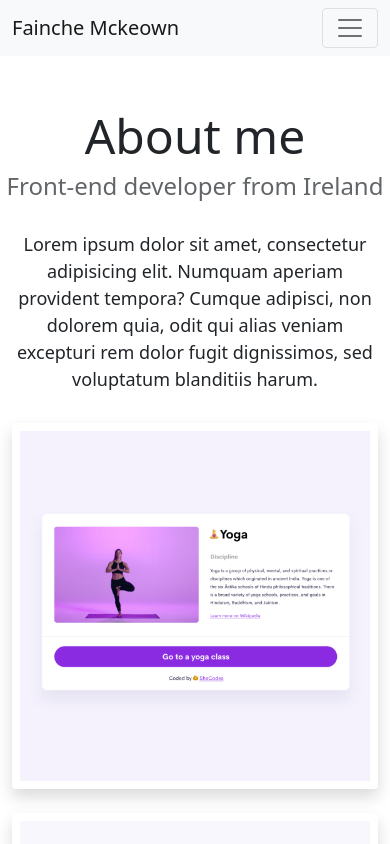
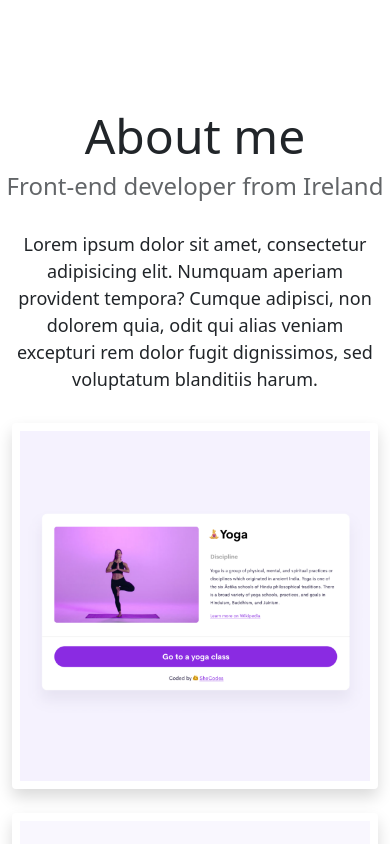
Before and after one commit to faicat99/seo-friendly, a website: page about.html in a window 390 px wide. Shown: the top 844 px of the page. Drawn offline with nearby package versions, Linux system fonts and the light colour scheme.

Commit message:
updated the home section on navbar in about me

```diff
--- a/about.html
+++ b/about.html
@@ -23,20 +23,6 @@
     />
   </head>
   <body>
-    <nav class="navbar navbar-expand-lg navbar-light bg-light fixed-top">
-      <div class="container">
-        <a class="navbar-brand" href="/" title="Homepage">Fainche Mckeown</a>
-        <button
-          class="navbar-toggler"
-          type="button"
-          data-bs-toggle="collapse"
-          data-bs-target="#navbarNav"
-          aria-controls="navbarNav"
-          aria-expanded="false"
-          aria-label="Toggle navigation"
-        >
-          <span class="navbar-toggler-icon"></span>
-        </button>
     <div class="collapse navbar-collapse" id="navbarNav">
       <ul class="navbar-nav">
         <li class="nav-item">
```
Lines whose indentation alone changed are shown as unchanged.
